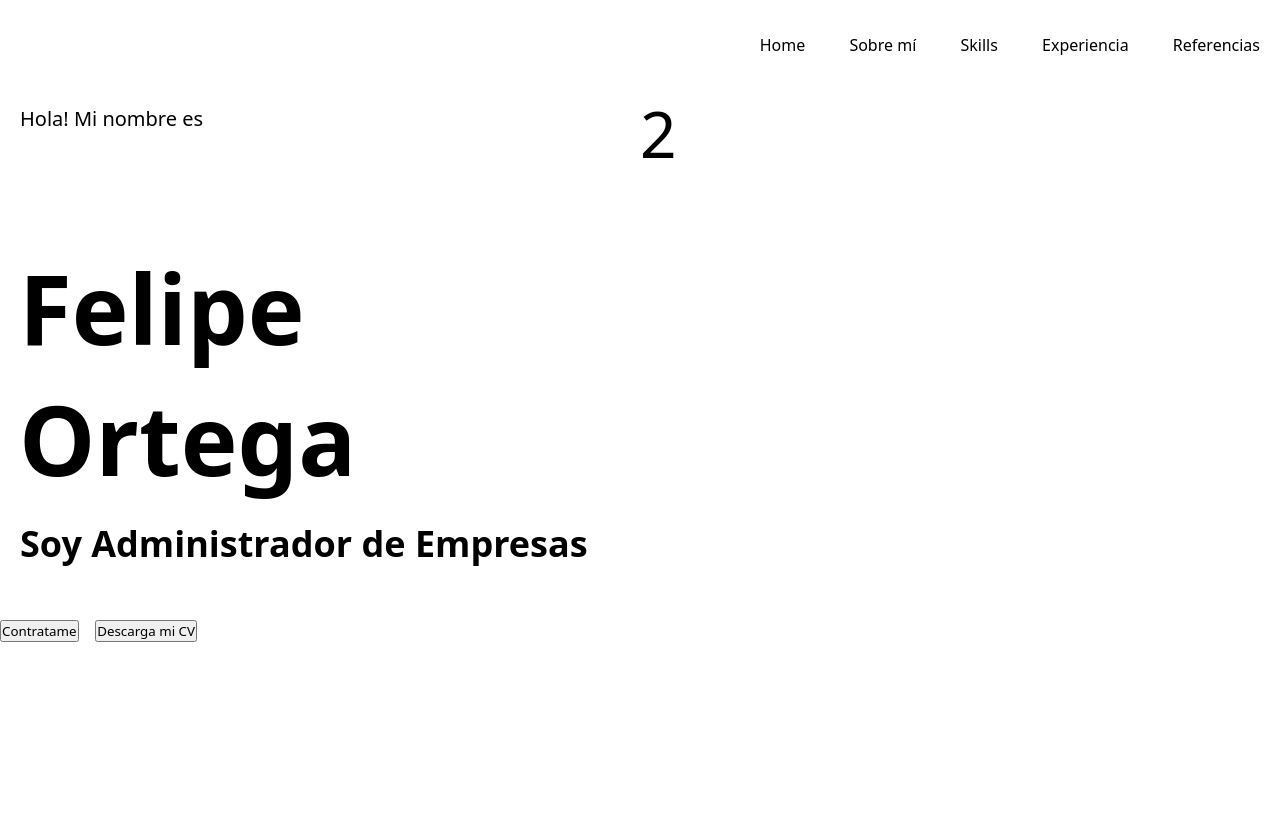
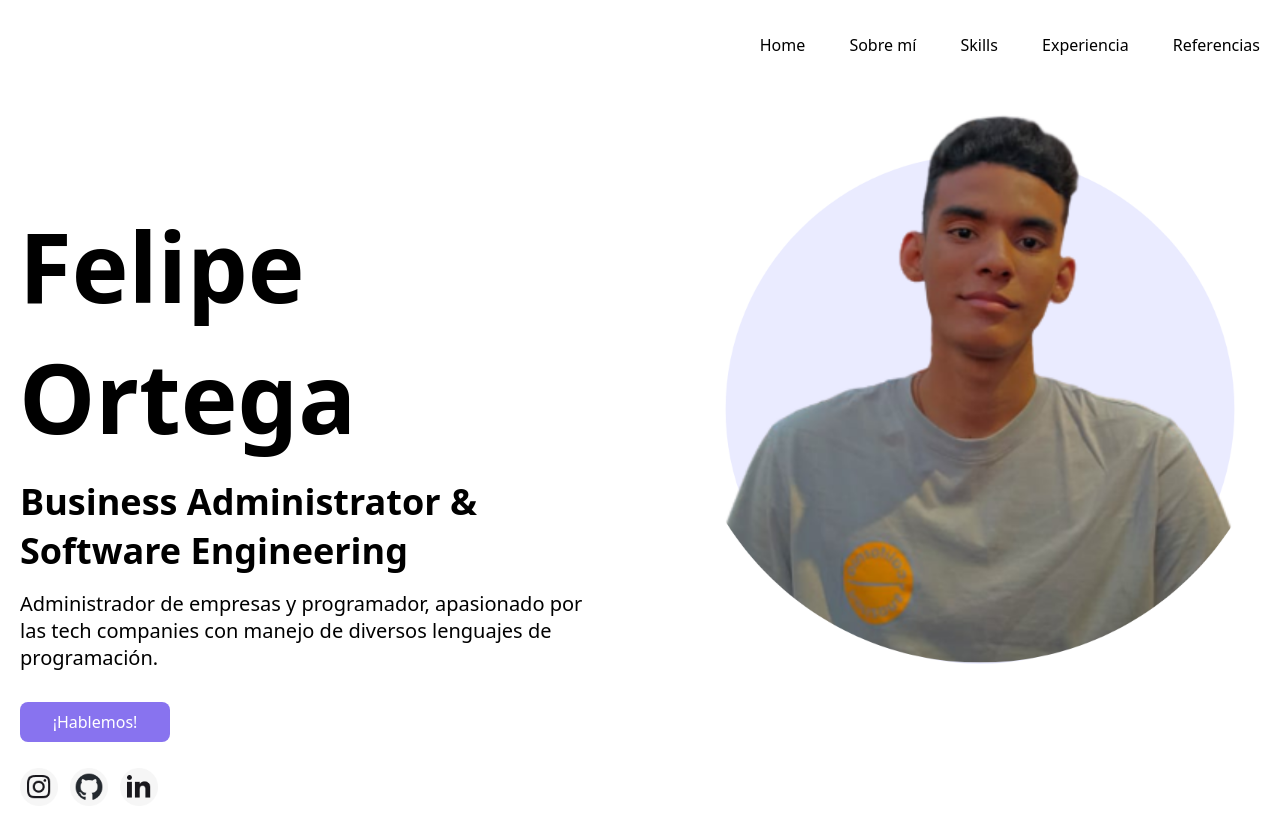
Before and after one commit to Elsokka/personal-portfolio, a plain HTML site: page index.html in a window 1280 px wide. Before the commit the page ends 800 px from the top, so only its background shows below. Drawn offline with Linux system fonts and the light colour scheme.

Commit message:
Se agrego la sección social del home

```diff
--- a/Css/styles.css
+++ b/Css/styles.css
@@ -128,16 +128,31 @@ main{
     width: 150px;
 }
 
-.button-style i{
-    display: inline-block;
-    vertical-align: middle;
+.Social{
+    display: flex;
+    justify-content: left;
+    align-items: center;
+
 }
 
-.item button img{
+.Social figure{
+    width: 50px;
+    height: 50px;
+}
+
+.Social figure img{
+    width: 38px;
+    height: 38px;
+    justify-items: center;
+    margin-left: 20px;
+    margin-bottom: 20px;
+}
+
+/*.item button img{
     height: 15px;
     width: 15px;
     margin-left: 15px;
-}
+} */ /*Se supone que este es el estilo de la imagen del boton pero aun no doy con el chiste*/
 
 .item img{
     margin-left: 80px;
--- a/index.html
+++ b/index.html
@@ -28,19 +28,36 @@
             <section> <!--Section del home-->
                 <div class="contenedor"> <!--Este va ser el padre de nuestra grilla-->
                     <div class="item"> <!--Item 1 a la izqu-->
-                        <p>Hola! Mi nombre es</p>
+
                         <h1>Felipe Ortega</h1>
-                        <h6>Soy Administrador de Empresas</h6>
-                        <div> <!--Contenedo de botones-->
-                            <button> Contratame</button>
-                            <button> Descarga mi CV</button>
+                        <h6>Business Administrator & Software Engineering</h6>
+                        <p>Administrador de empresas y programador, apasionado por las tech companies
+                            con manejo de diversos lenguajes de programación.</p>
+
+                        <div> <!--Contenedor de boton-->
+                            <button class="button-style">¡Hablemos!
+                            </button>
                         </div>
-                        <div> <!--Contenedo de botones  de redes sociales-->
 
+                        <div class="Social"> <!--Contenedor de botones  de redes sociales-->
+                            <figure>
+                                <img src="./pics/Component 3.png" alt="Foto de redes sociales ig">
+                            </figure>
+                            <figure>
+                                <img src="./pics/Component 4.png" alt="Foto de redes sociales Github">
+                            </figure>
+                            <figure>
+                                <img src="./pics/Component 5.png" alt="Foto de redes sociales Linkedin">
+                            </figure>
                         </div>
                     </div>  <!--Grid item o elementos-->
 
-                    <div class="item">2</div> <!--Aqui puede ir un img por que es un elemento dentro de la grilla-->
+                    <div class="item">
+                        <figure>
+                            <img src="./pics/Pic_profile.png" alt="Foto de perfil felipe ortega">
+                        </figure>
+                    </div> <!--Aqui puede ir un img por que es un elemento dentro de la grilla-->
+
                 </div>
             </section>
             <section> <!--Section del about me-->
```
Also changed, not shown: pics/Component 3.png (added), pics/Component 4.png (added), pics/Component 5.png (added), pics/Mars-removebg-preview.png (added), pics/Pic_profile.png (added), pics/adobe-illustrator.png (added), pics/baseball.png (added), pics/css-3.png (added), pics/film.png (added), pics/gamepad.png (added), pics/git.png (added), pics/gym.png (added), pics/hamburger.png (added), pics/html.png (added), 4 more files.
